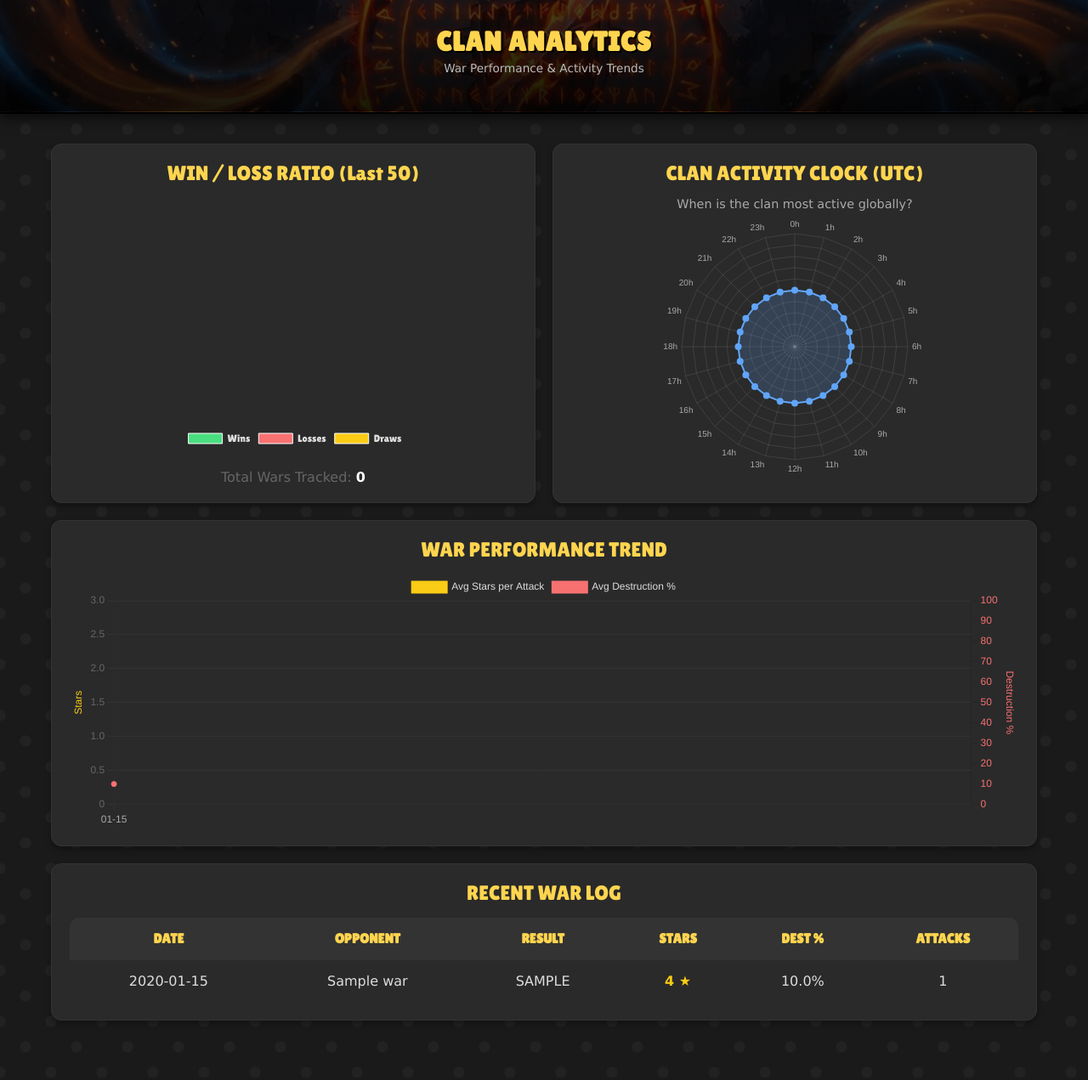
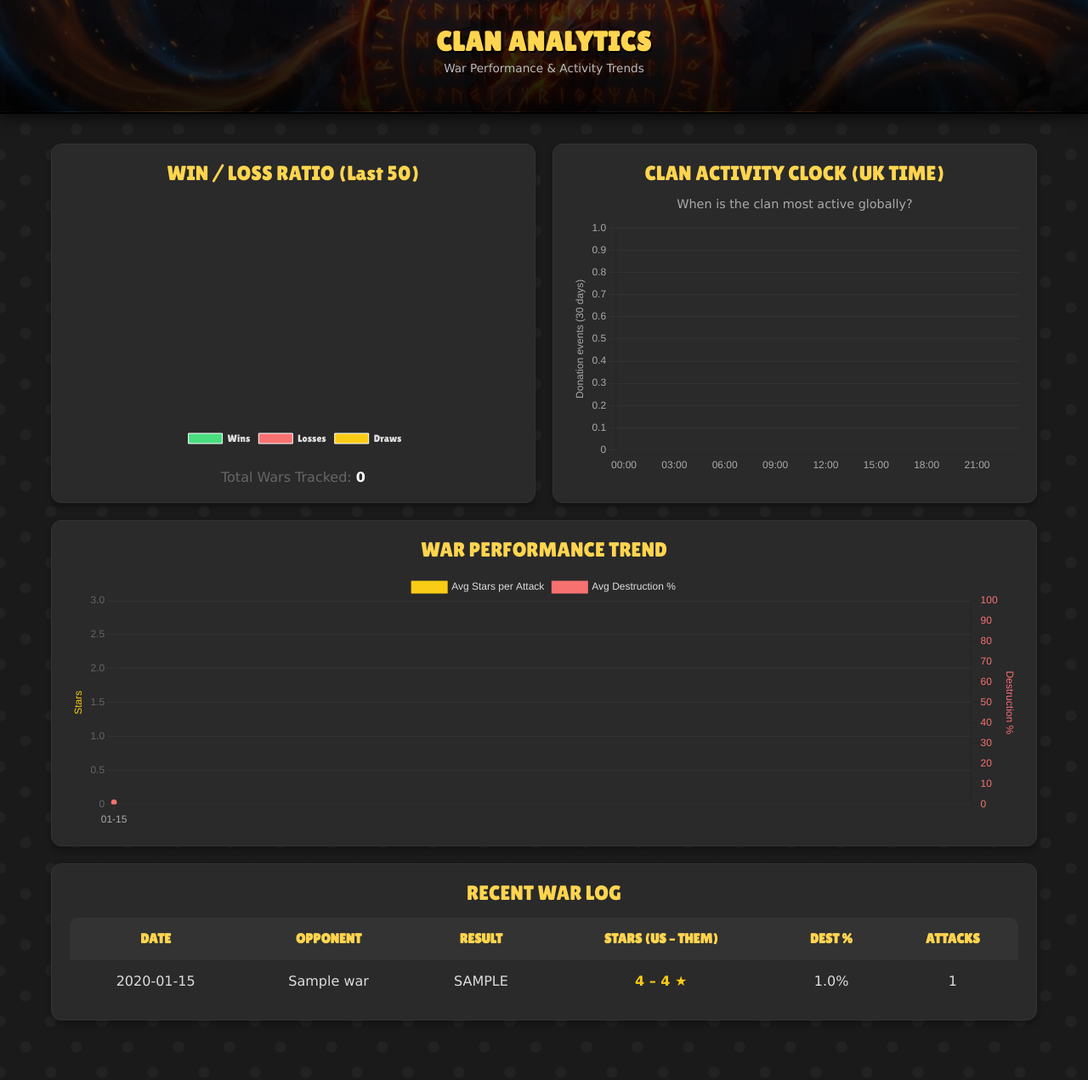
Before and after one commit to TamairNV/ClashOfClansWarTracker, a Flask app: page /stats in a window 1280 px wide. Shown: the part 58-1329 px from the top of the page at 85% size. Run offline with Flask 3, Linux system fonts and the light colour scheme; tables that the repository leaves empty hold one stand-in row (values such as "Sample post"); data that the repository does not hold is empty.

Commit message:
Fix ghost wars, missing results, UTC/UK time mix-ups and chart data
- Match existing wars by opponent within 2 days; exact start_time matching
  created empty duplicate wars that showed everyone as missing attacks
- Compare war end times against UTC_TIMESTAMP (API times are UTC)
- Work out missing war results from stored data when the API no longer has them
- Store defences by war-wide attack order so they stop overwriting each other
- Timezone guesser converts UK-local activity timestamps to UTC
- Stats: real war score (us vs them), skip empty wars, activity bar chart
- Profile: donations per day instead of running season total, stars per attack,
  last 30 wars, use DB before closing it

```diff
--- a/Utils/sqlManager.py
+++ b/Utils/sqlManager.py
@@ -61,17 +61,27 @@ class SQLManager:
         sql = "SELECT * FROM wars WHERE state IN ('inWar', 'preparation') ORDER BY start_time DESC LIMIT 1"
         return self.fetch_one(sql)
 
+    def find_existing_war(self, opponent_tag, start_time):
+        # The API's start_time can shift during prep, so match the same opponent
+        # within 2 days instead of exact start_time (exact match created ghost wars).
+        sql = """
+            SELECT * FROM wars WHERE opponent_tag = %s
+            AND ABS(TIMESTAMPDIFF(MINUTE, start_time, %s)) < 2880
+            ORDER BY start_time DESC LIMIT 1
+        """
+        return self.fetch_one(sql, (opponent_tag, start_time))
+
     def update_war(self, war_data):
-        existing = self.get_war(war_data['opponent_tag'], war_data['start_time'])
+        existing = self.find_existing_war(war_data['opponent_tag'], war_data['start_time'])
         result = war_data.get('result', None)  # Handle optional result
 
         if existing:
             if result:
-                sql = "UPDATE wars SET state=%s, end_time=%s, opponent_name=%s, result=%s WHERE war_id=%s"
-                self.execute(sql, (war_data['state'], war_data['end_time'], war_data['opponent_name'], result, existing['war_id']))
+                sql = "UPDATE wars SET state=%s, start_time=%s, end_time=%s, opponent_name=%s, result=%s WHERE war_id=%s"
+                self.execute(sql, (war_data['state'], war_data['start_time'], war_data['end_time'], war_data['opponent_name'], result, existing['war_id']))
             else:
-                sql = "UPDATE wars SET state=%s, end_time=%s, opponent_name=%s WHERE war_id=%s"
-                self.execute(sql, (war_data['state'], war_data['end_time'], war_data['opponent_name'], existing['war_id']))
+                sql = "UPDATE wars SET state=%s, start_time=%s, end_time=%s, opponent_name=%s WHERE war_id=%s"
+                self.execute(sql, (war_data['state'], war_data['start_time'], war_data['end_time'], war_data['opponent_name'], existing['war_id']))
             return existing['war_id']
         else:
             sql = "INSERT INTO wars (opponent_name, opponent_tag, war_type, state, start_time, end_time, result) VALUES (%s, %s, %s, %s, %s, %s, %s)"
@@ -100,7 +110,7 @@ class SQLManager:
 
     def get_stale_wars(self):
         """Fetches active wars that should have ended."""
-        sql = "SELECT * FROM wars WHERE state IN ('inWar', 'preparation') AND end_time < NOW()"
+        sql = "SELECT * FROM wars WHERE state IN ('inWar', 'preparation') AND end_time < UTC_TIMESTAMP()"
         return self.fetch_all(sql)
 
     def force_close_war(self, war_id):
@@ -350,10 +360,12 @@ class SQLManager:
             SELECT
                 w.war_id, w.start_time, w.state, w.opponent_name, w.result,
                 COUNT(wp.player_tag) as roster_size,
-                COALESCE(SUM(wp.stars), 0) as total_stars,
                 COALESCE(SUM(wp.stars), 0) / NULLIF(SUM(wp.attacks_used), 0) as avg_stars,
-                COALESCE(AVG(wp.destruction_percentage), 0) as avg_destruction,
-                COALESCE(SUM(wp.attacks_used), 0) as total_attacks
+                COALESCE(SUM(wp.attacks_used), 0) as total_attacks,
+                -- War score (best stars / destruction on each enemy base), not the sum of every attack
+                (SELECT COALESCE(SUM(o.stars), 0) FROM war_opponents o WHERE o.war_id = w.war_id) as total_stars,
+                (SELECT COALESCE(AVG(o.destruction), 0) FROM war_opponents o WHERE o.war_id = w.war_id) as avg_destruction,
+                (SELECT COALESCE(SUM(p.defense_stars), 0) FROM war_performance p WHERE p.war_id = w.war_id) as enemy_stars
             FROM wars w
             LEFT JOIN war_performance wp ON w.war_id = wp.war_id
             WHERE w.state = 'warEnded'
--- a/app/routes.py
+++ b/app/routes.py
@@ -80,6 +80,7 @@ def war_room():
     db = SQLManager(Config.DB_HOST, Config.DB_USER, Config.DB_PASSWORD, Config.DB_NAME)
     active_war = db.get_active_war()
     if not active_war:
+        db.close()
         return render_template('war_room.html', active=False)
 
     our_team, enemy_team = db.get_full_war_map(active_war['war_id'])
@@ -133,17 +134,15 @@ def player_profile(tag):
     player = db.get_player(tag)
 
     if not player:
+        db.close()
         return "Player not found", 404
 
     # Fetch Data
     war_stats = db.get_player_war_stats(tag)
     activity_log = db.get_player_activity_history(tag, limit=250)
     history = db.get_player_history(tag, limit=100, include_active=True)
-
+    raw_attacks = db.get_player_attacks(tag)
     db.close()
-
-    # Fetch granular attacks
-    raw_attacks = db.get_player_attacks(tag)
 
     # Organize attacks by war_id for easy lookup in the template
     attacks_by_war = {}
@@ -157,33 +156,37 @@ def player_profile(tag):
     # 1. Activity Clock (Hours)
     activity_hours = [0] * 24
 
-    # 2. Donation History (Date -> Value)
-    donation_dates = []
-    donation_values = []
+    # 2. Donations per day. Logged values are the running season total,
+    # so chart the increase between logs (a drop means the season reset).
+    donations_by_day = {}
+    prev = None
 
-    for log in activity_log:
-        # Clock
-        hour = log['timestamp'].hour
-        activity_hours[hour] += 1
+    for log in reversed(activity_log):  # oldest first
+        activity_hours[log['timestamp'].hour] += 1
 
-        # Donation History (Only if it's a donation event)
-        if log['activity_type'] == 'donation' and log.get('value'):
-            donation_dates.append(log['timestamp'].strftime('%m-%d'))
-            donation_values.append(log['value'])
+        if log['activity_type'] == 'donation' and log.get('value') is not None:
+            value = log['value']
+            if prev is None:
+                gained = 0  # no baseline for the oldest log in the window
+            else:
+                gained = value - prev if value >= prev else value
+            prev = value
+            day = log['timestamp'].strftime('%m-%d')
+            donations_by_day[day] = donations_by_day.get(day, 0) + gained
 
-    # Reverse to show oldest to newest
-    donation_dates.reverse()
-    donation_values.reverse()
+    donation_dates = list(donations_by_day.keys())
+    donation_values = list(donations_by_day.values())
 
     # 3. War Performance Trend
     war_dates = []
     war_stars = []
     war_destruction = []
 
-    # History is already sorted DESC (newest first), so reverse for chart
-    for war in reversed(history):
+    # History is already sorted DESC (newest first), so reverse for chart (last 30 wars)
+    for war in reversed(history[:30]):
         war_dates.append(war['start_time'].strftime('%m-%d'))
-        war_stars.append(war['stars'])
+        # Stars per attack so CWL (1 attack) and regular (2 attacks) share the 0-3 axis
+        war_stars.append(round(war['stars'] / war['attacks_used'], 2) if war['attacks_used'] else 0)
         war_destruction.append(war['destruction_percentage'])
 
     return render_template('player_profile.html',
@@ -212,6 +215,8 @@ def clan_stats():
     trend_dest = []
 
     for war in reversed(history):
+        if not war['total_attacks']:
+            continue
         trend_dates.append(war['start_time'].strftime('%m-%d'))
         # Use Avg Stars (rounded) for smoother trend across CWL/Regular
         val = war['avg_stars'] or 0
--- a/app/templates/clan_stats.html
+++ b/app/templates/clan_stats.html
@@ -146,7 +146,7 @@
 
             <!-- Global Activity Clock -->
             <div class="chart-card">
-                <div class="chart-title">CLAN ACTIVITY CLOCK (UTC)</div>
+                <div class="chart-title">CLAN ACTIVITY CLOCK (UK TIME)</div>
                 <p style="text-align: center; color: #aaa; font-size: 0.9rem; margin-bottom: 10px;">
                     When is the clan most active globally?
                 </p>
@@ -174,7 +174,7 @@
                             <th>Date</th>
                             <th>Opponent</th>
                             <th>Result</th>
-                            <th>Stars</th>
+                            <th>Stars (us – them)</th>
                             <th>Dest %</th>
                             <th>Attacks</th>
                         </tr>
@@ -184,8 +184,8 @@
                         <tr>
                             <td>{{ war.start_time.strftime('%Y-%m-%d') }}</td>
                             <td>{{ war.opponent_name }}</td>
-                            <td class="result-{{ war.result|lower }}">{{ war.result|upper }}</td>
-                            <td style="color: #facc15; font-weight: bold;">{{ (war.total_stars or 0) }} ★</td>
+                            <td class="result-{{ war.result|lower }}">{{ war.result|upper if war.result else '?' }}</td>
+                            <td style="color: #facc15; font-weight: bold;">{{ (war.total_stars or 0) }} – {{ (war.enemy_stars or 0) }} ★</td>
                             <td>{{ (war.avg_destruction or 0)|round(1) }}%</td>
                             <td>{{ (war.total_attacks or 0) }}</td>
                         </tr>
@@ -225,9 +225,9 @@
         // 2. Global Activity Clock
         const ctxGlobal = document.getElementById('globalActivityChart').getContext('2d');
         new Chart(ctxGlobal, {
-            type: 'radar',
+            type: 'bar',
             data: {
-                labels: Array.from({ length: 24 }, (_, i) => i + 'h'),
+                labels: Array.from({ length: 24 }, (_, i) => String(i).padStart(2, '0') + ':00'),
                 datasets: [{
                     label: 'Clan Activity',
                     data: {{ activity_data | tojson }},
@@ -241,12 +241,8 @@
             responsive: true,
             maintainAspectRatio: false,
             scales: {
-                r: {
-                    angleLines: { color: 'rgba(255, 255, 255, 0.1)' },
-                    grid: { color: 'rgba(255, 255, 255, 0.1)' },
-                    pointLabels: { color: '#aaa', font: { size: 10 } },
-                    ticks: { display: false }
-                }
+                x: { ticks: { color: '#aaa', maxRotation: 0, autoSkip: true, maxTicksLimit: 8 }, grid: { display: false } },
+                y: { ticks: { color: '#aaa' }, grid: { color: '#333' }, title: { display: true, text: 'Donation events (30 days)', color: '#aaa' } }
             },
             plugins: { legend: { display: false } }
         }
```
Also changed, not shown: Utils/timezone_guesser.py (+8 -2 lines), Utils/war_tracker.py (+34 -3 lines), app/templates/player_profile.html (+5 -5 lines).
